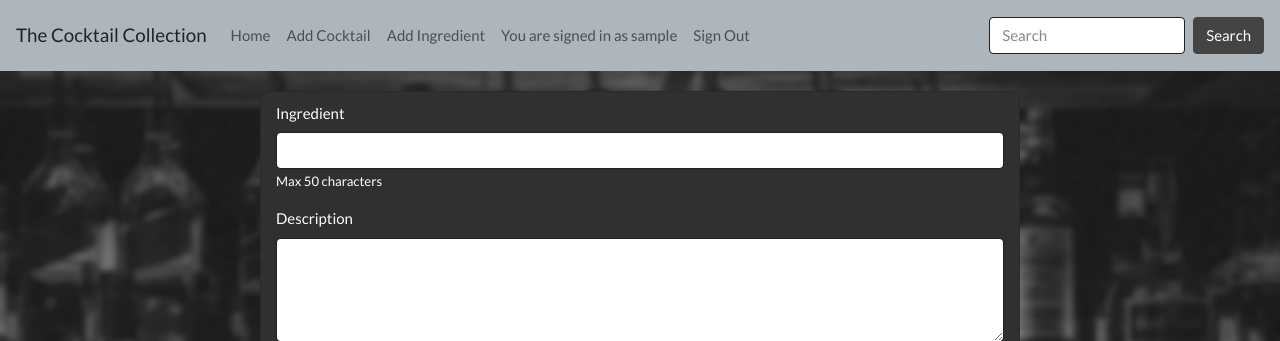
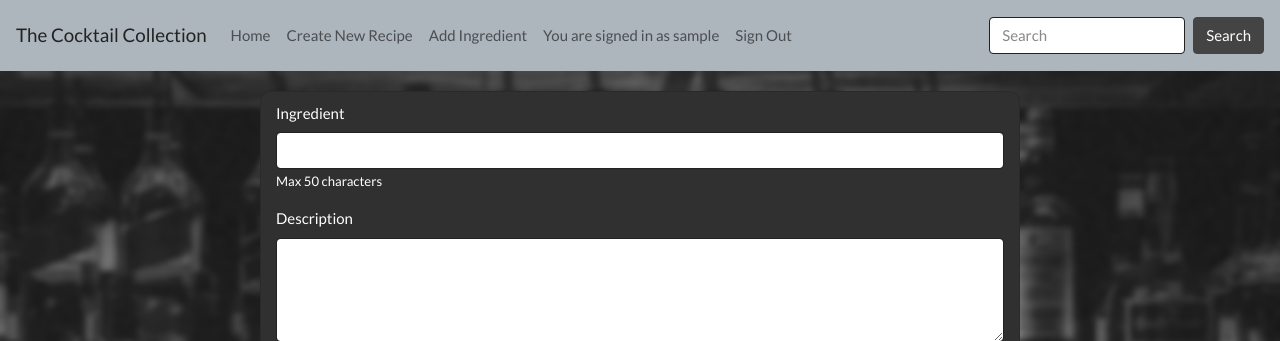
Before and after one commit to jourm/TheCocktailCollection, a Flask app: page /add_ingredient in a window 1280 px wide. Shown: the top 341 px of the page. Run offline with Flask 2, Linux system fonts and the light colour scheme; the visitor is signed in with stand-in values (Sample User, id 1); data that the repository does not hold is empty; some libraries are stand-ins or nearby versions.

Commit message:
Change spelling of variable name recepie to recipe, change filename and routing for add_cocktail to create_new_recipe

```diff
--- a/app.py
+++ b/app.py
@@ -18,17 +18,17 @@ mongo = PyMongo(app)
 
 @app.route('/')
 def home():
-    recepies = mongo.db.recepies.find().sort('_id', pymongo.ASCENDING).limit(30)
-    return render_template('home.html', recepies=recepies)
+    recipes = mongo.db.recepies.find().sort('_id', pymongo.ASCENDING).limit(30)
+    return render_template('home.html', recepies=recipes)
 
 
 @app.route('/search', methods=['POST'])
 def search():
-    recepies = mongo.db.recepies.find({"$text": {"$search":
-                                       request.form['name']}})
+    recipes = mongo.db.recepies.find({"$text": {"$search":
+                                      request.form['name']}})
 
-    if recepies.count() >= 1:
-        return render_template('home.html', recepies=recepies)
+    if recipes.count() >= 1:
+        return render_template('home.html', recepies=recipes)
     ingredient = mongo.db.ingredients_new.find({'ingredient':
                                                 request.form['name']})
     if ingredient.count() == 1:
@@ -37,10 +37,10 @@ def search():
         return render_template('no_result.html')
 
 
-@app.route('/add_cocktail', methods=['GET', 'POST'])
-def add_cocktail():
+@app.route('/create_new_recipe', methods=['GET', 'POST'])
+def create_new_recipe():
     if request.method == 'GET':
-        return render_template('add_cocktail.html',
+        return render_template('create_new_recipe.html',
                                ingredients=mongo.db.ingredients_new.find())
 
     elif request.method == 'POST':
@@ -69,7 +69,7 @@ def add_cocktail():
                        'author': ''}
 
         mongo.db.recepies.insert_one(new_doc)
-        return render_template('add_cocktail.html',
+        return render_template('create_new_recipe.html',
                                ingredients=mongo.db.ingredients_new.find())
 
 
--- a/templates/base.html
+++ b/templates/base.html
@@ -8,7 +8,6 @@
 	<title>{% block title %} {% endblock %}</title>
 	<link href="https://stackpath.bootstrapcdn.com/bootswatch/4.4.1/darkly/bootstrap.min.css" rel="stylesheet"
 		integrity="sha384-rCA2D+D9QXuP2TomtQwd+uP50EHjpafN+wruul0sXZzX/Da7Txn4tB9aLMZV4DZm" crossorigin="anonymous">
-
     <link rel="stylesheet" href="/static/css/style.css" type="text/css" />
 </head>
 
@@ -28,7 +27,7 @@
 				</li>
                 {% if 'username' in session %}
 				<li class="nav-item">
-					<a class="nav-link" href="{{url_for('add_cocktail')}}">Add Cocktail</a>
+					<a class="nav-link" href="{{url_for('create_new_recipe')}}">Create New Recipe</a>
 				</li>
 				<li class="nav-item">
 					<a class="nav-link" href="{{url_for('add_ingredient')}}">Add Ingredient</a>
```
Also changed, not shown: README.md, templates/create_new_recipe.html (renamed from templates/add_cocktail.html).
